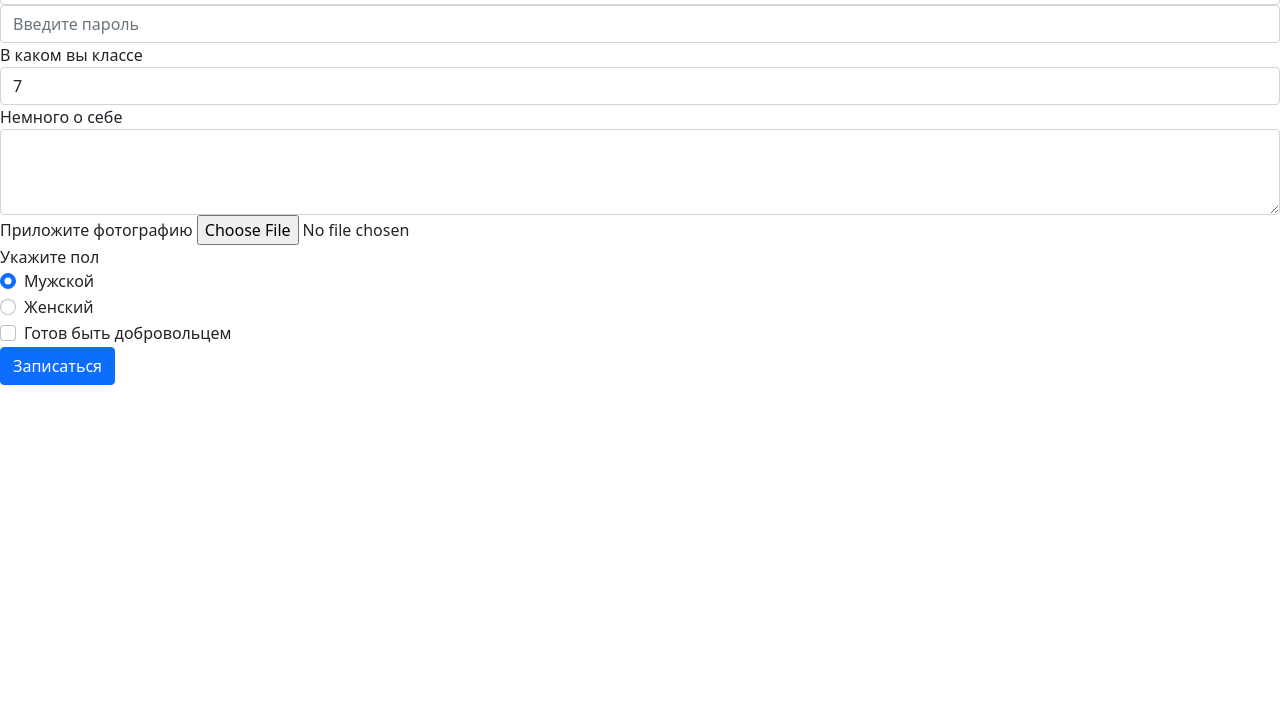
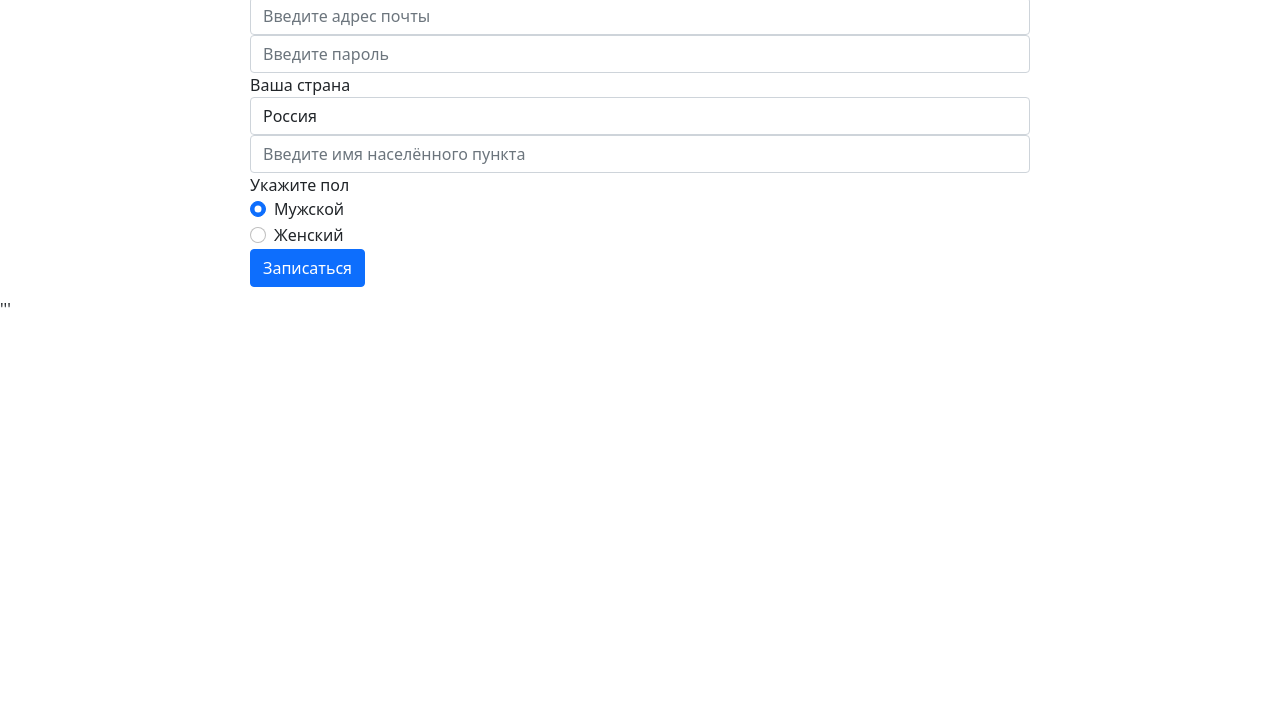
Before and after one commit to Fin666-f/weather-forecast, a plain HTML site: page templates/reg_form.html in a window 1280 px wide. Shown: the part 89-800 px from the top of the page. Drawn offline with nearby package versions, Linux system fonts and the light colour scheme.

Commit message:
Страница регистрации 1(Фунтикова и Фокина)

```diff
--- a/templates/reg_form.html
+++ b/templates/reg_form.html
@@ -1,4 +1,4 @@
-<!DOCTYPE html>
+<!doctype html>
                         <html lang="en">
                           <head>
                             <meta charset="utf-8">
@@ -7,34 +7,49 @@
                             href="https://cdn.jsdelivr.net/npm/bootstrap@5.0.0-beta1/dist/css/bootstrap.min.css"
                             integrity="sha384-giJF6kkoqNQ00vy+HMDP7azOuL0xtbfIcaT9wjKHr8RbDVddVHyTfAAsrekwKmP1"
                             crossorigin="anonymous">
-        <link rel="stylesheet" type="text/css" href="{url_for('static', filename='reg_form.css')}" />
-        <title>Пример формы</title>
+                            <style>form.login_form {
+                                margin-left: auto;
+                                margin-right: auto;
+                                max-width: 800px;
+                                background-color: #ffffff;
+                                border: 1px #62a1ff;
+                                border-radius: 5px;
+                                padding: 10px;
+                            }
+                            </style>
+                            <title>Регистрация</title>
                           </head>
-
                           <body>
-        <h1>Форма для регистрации в суперсекретной системе</h1>
                             <div>
                                 <form class="login_form" method="post">
+                                    <input type="name" class="form-control" id="name" placeholder="Введите имя" name="name">
+                                    <input type="surname" class="form-control" id="surname" placeholder="Введите фамилию" name="surname">
                                     <input type="email" class="form-control" id="email" aria-describedby="emailHelp" placeholder="Введите адрес почты" name="email">
                                     <input type="password" class="form-control" id="password" placeholder="Введите пароль" name="password">
                                     <div class="form-group">
-                    <label for="classSelect">В каком вы классе</label>
-                    <select class="form-control" id="classSelect" name="class">
-                        <option>7</option>
-                        <option>8</option>
-                        <option>9</option>
-                        <option>10</option>
-                        <option>11</option>
+                                        <label for="classSelect">Ваша страна</label>
+                                        <select class="form-control" id="country" name="country">
+                                          <option>Россия</option>
+                                          <option>Украина</option>
+                                          <option>Беларусь</option>
+                                          <option>Казахстан</option>
+                                          <option>Грузия</option>
+                                            <option>Армения</option>
+                                            <option>Азербайджан</option>
+                                            <option>Узбекистан</option>
+                                            <option>Таджикистан</option>
+                                            <option>Туркменистан</option>
+                                            <option>Кыргыстан</option>
+                                            <option>Эстония</option>
+                                            <option>Латвия</option>
+                                            <option>Литва</option>
+                                            <option>США</option>
+                                            <option>Германия</option>
+                                            <option>Турция</option>
+                                            <option>Тайланд</option>
                                         </select>
                                      </div>
-                <div class="form-group">
-                    <label for="about">Немного о себе</label>
-                    <textarea class="form-control" id="about" rows="3" name="about"></textarea>
-                </div>
-                <div class="form-group">
-                    <label for="photo">Приложите фотографию</label>
-                    <input type="file" class="form-control-file" id="photo" name="file">
-                </div>
+                                    <input type="home" class="form-control" id="home" placeholder="Введите имя населённого пункта" name="home">
                                     <div class="form-group">
                                         <label for="form-check">Укажите пол</label>
                                         <div class="form-check">
@@ -50,12 +65,8 @@
                                           </label>
                                         </div>
                                     </div>
-                <div class="form-group form-check">
-                    <input type="checkbox" class="form-check-input" id="acceptRules" name="accept">
-                    <label class="form-check-label" for="acceptRules">Готов быть добровольцем</label>
-                </div>
                                     <button type="submit" class="btn btn-primary">Записаться</button>
                                 </form>
                             </div>
                           </body>
-</html>
+                        </html>'''
```
Lines whose indentation alone changed are shown as unchanged.
